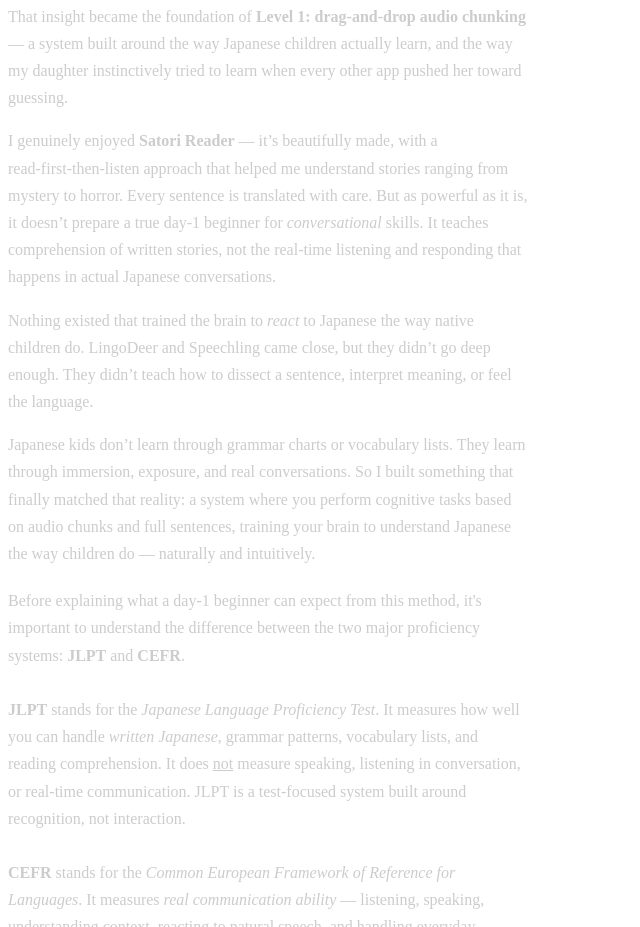
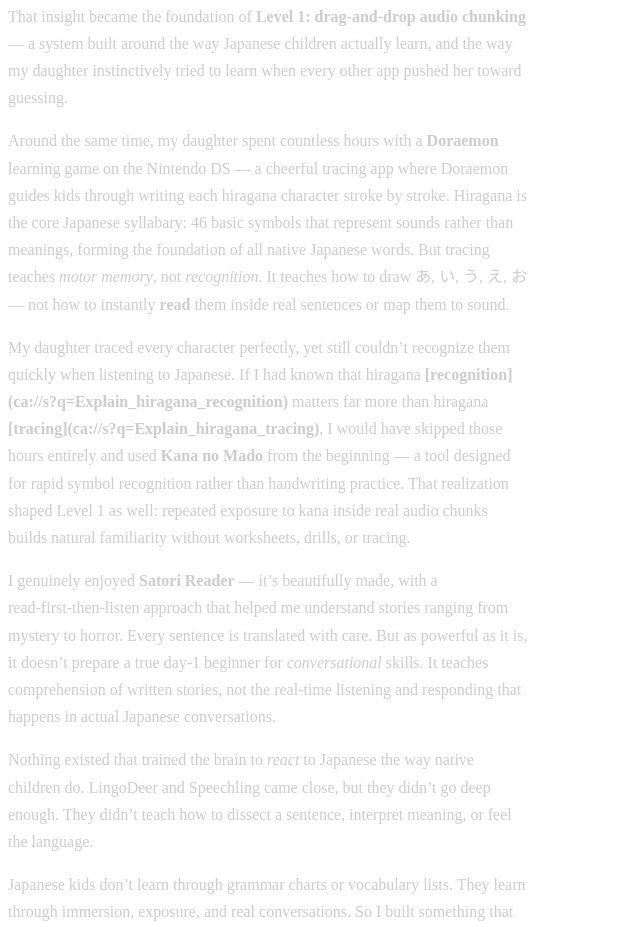
Before and after one commit to ericgomez7789-jpg/nihongo-frontend, a website with bundled scripts: page japanese_home.html in a window 1280 px wide. Shown: the part 2580-3507 px from the top of the page, without its empty margins (0-640 px from the left). Built offline with nearby package versions, Linux system fonts and the light colour scheme; a script that the page names is missing.

Commit message:
Updated landing page again

```diff
--- a/japanese_home.html
+++ b/japanese_home.html
@@ -157,6 +157,24 @@
   the way Japanese children actually learn, and the way my daughter instinctively tried to learn when every
   other app pushed her toward guessing.
 </p>
+<p style="color: #ccc; font-size: 16px; line-height: 1.7; margin-top: 14px;">
+  Around the same time, my daughter spent countless hours with a <b>Doraemon</b> learning game on the
+  Nintendo DS — a cheerful tracing app where Doraemon guides kids through writing each hiragana character
+  stroke by stroke. Hiragana is the core Japanese syllabary: 46 basic symbols that represent sounds rather
+  than meanings, forming the foundation of all native Japanese words. But tracing teaches <i>motor memory</i>,
+  not <i>recognition</i>. It teaches how to draw あ, い, う, え, お — not how to instantly <b>read</b> them
+  inside real sentences or map them to sound.
+</p>
+
+<p style="color: #ccc; font-size: 16px; line-height: 1.7; margin-top: 14px;">
+  My daughter traced every character perfectly, yet still couldn’t recognize them quickly when listening to
+  Japanese. If I had known that hiragana <b>[recognition](ca://s?q=Explain_hiragana_recognition)</b> matters
+  far more than hiragana <b>[tracing](ca://s?q=Explain_hiragana_tracing)</b>, I would have skipped those
+  hours entirely and used <b>Kana no Mado</b> from the beginning — a tool designed for rapid symbol
+  recognition rather than handwriting practice. That realization shaped Level 1 as well: repeated exposure
+  to kana inside real audio chunks builds natural familiarity without worksheets, drills, or tracing.
+</p>
+
 
 <!-- ⭐ SATORI READER PARAGRAPH -->
 <p style="color: #ccc; font-size: 16px; line-height: 1.7; margin-top: 14px;">
```
